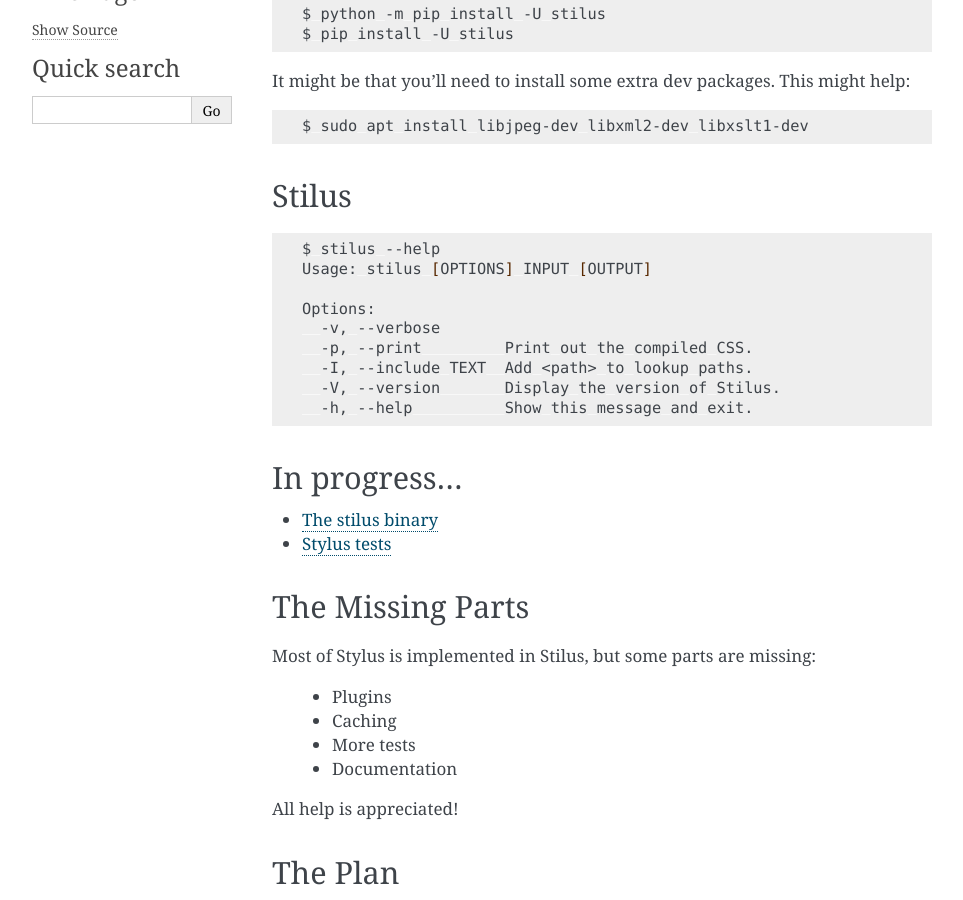
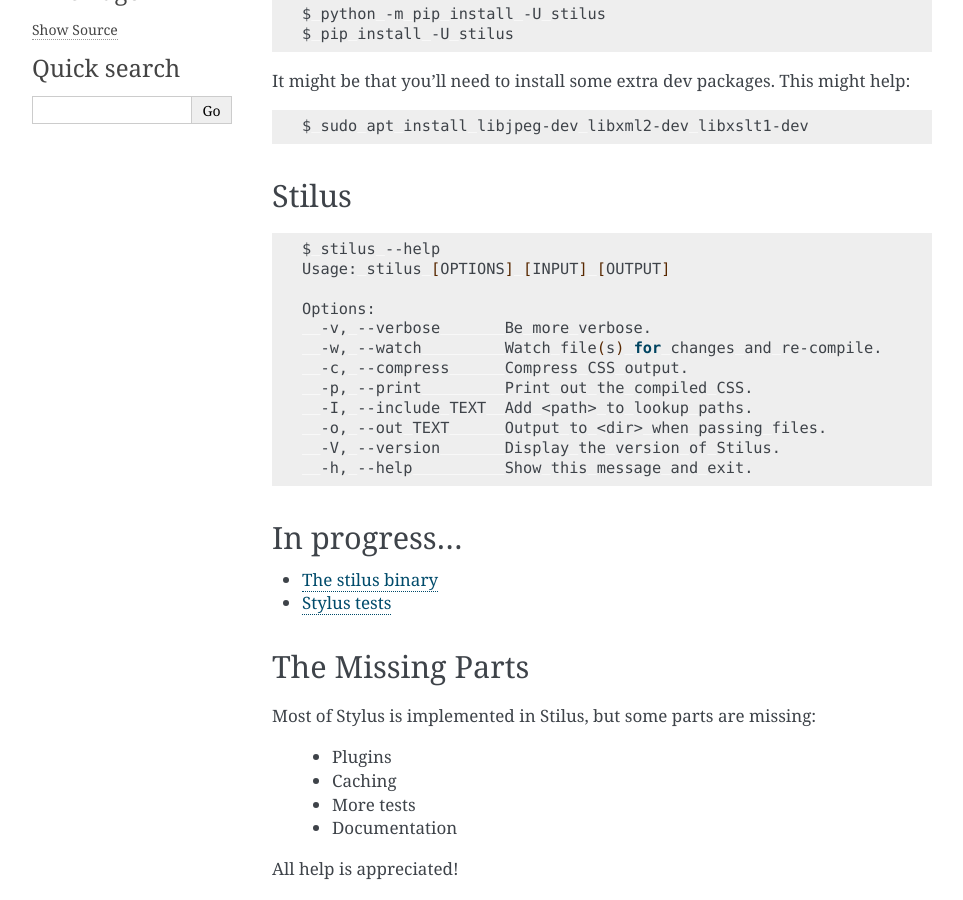
Before and after one commit to jw/stilus, a Sphinx documentation site: the page built from docs/index.rst, in a window 1280 px wide and 900 px high, scrolled down 341 px. Shown: the whole window, without its empty margins (148-1111 px from the left). Built offline with Sphinx 7.4.7, drawn with Linux system fonts in a browser that asks for light colours.

Commit message:
Updated the documentation.

```diff
--- a/docs/index.rst
+++ b/docs/index.rst
@@ -48,12 +48,15 @@
 .. code-block:: bash
 
  $ stilus --help
- Usage: stilus [OPTIONS] INPUT [OUTPUT]
+ Usage: stilus [OPTIONS] [INPUT] [OUTPUT]
 
  Options:
-   -v, --verbose
+   -v, --verbose       Be more verbose.
+   -w, --watch         Watch file(s) for changes and re-compile.
+   -c, --compress      Compress CSS output.
    -p, --print         Print out the compiled CSS.
    -I, --include TEXT  Add <path> to lookup paths.
+   -o, --out TEXT      Output to <dir> when passing files.
    -V, --version       Display the version of Stilus.
    -h, --help          Show this message and exit.
 
```
Also changed, not shown: docs/diff/stilus.rst (+2 -5 lines).
